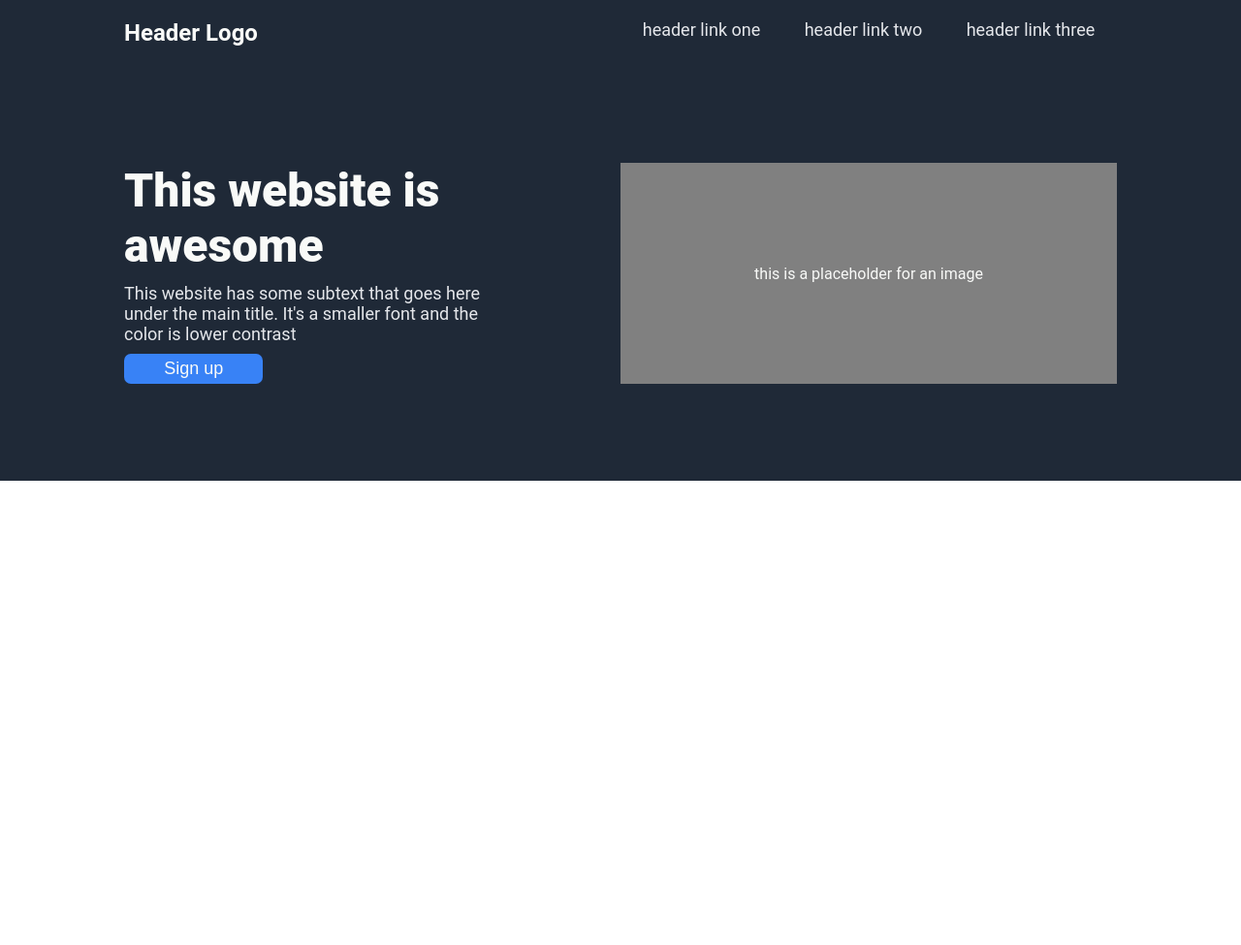
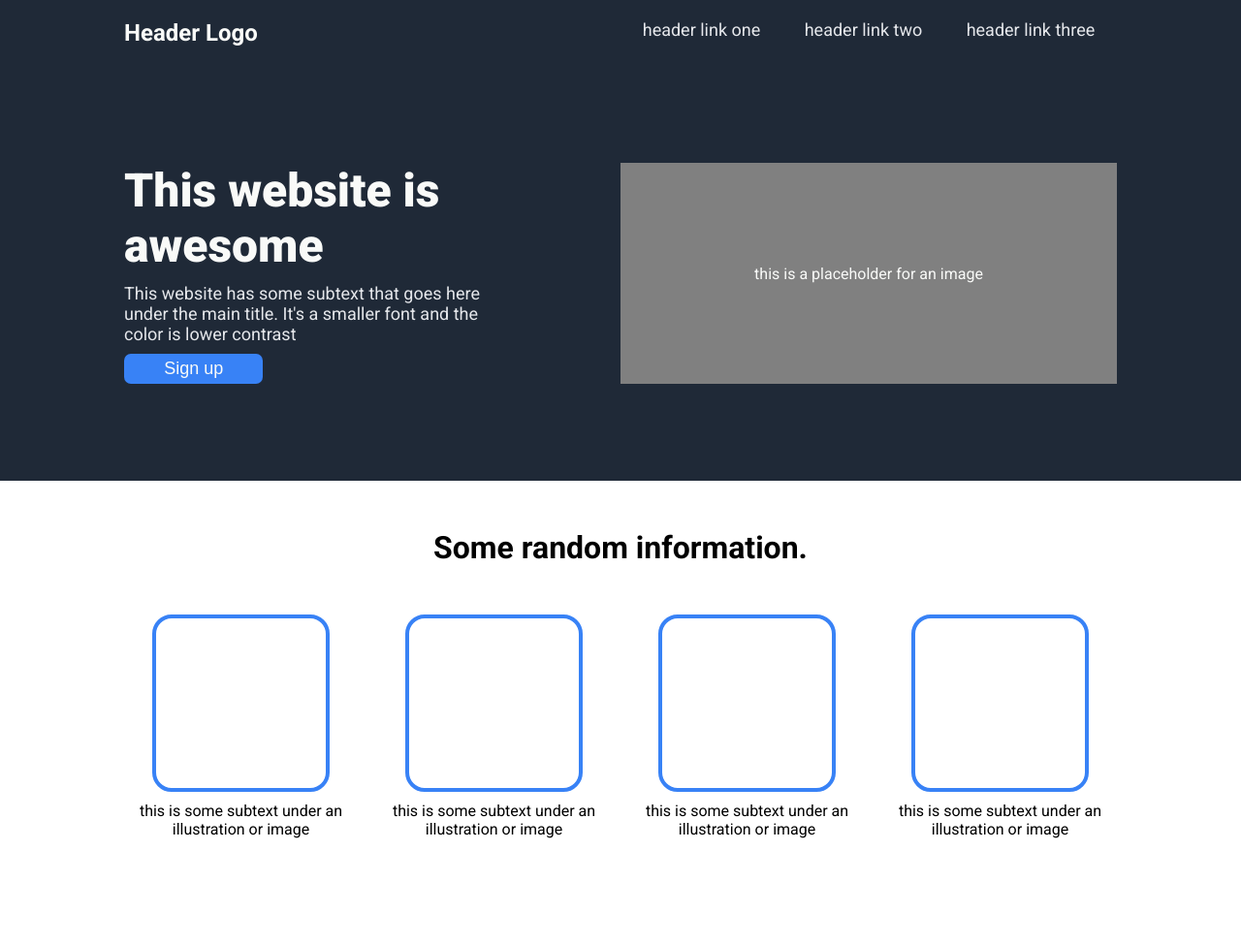
Before and after one commit to mylesazriel/top-landing-page, a plain HTML site: page index.html in a window 1280 px wide. Shown: the whole page at 97% size. Before the commit the page ends 800 px from the top, so only its background shows below. Drawn offline with Linux system fonts and the light colour scheme.

Commit message:
Section 2 finished!
Finished section 2's HTML and CSS, this is the section to showcase projects

```diff
--- a/css/style.css
+++ b/css/style.css
@@ -1,5 +1,8 @@
+@import url('https://fonts.googleapis.com/css2?family=Roboto:wght@300;400;500;700;900&display=swap');
+
 * {
-
+    margin: 0;
+    padding: 0;
 }
 
 body {
@@ -83,3 +86,33 @@ a {
     align-items: center;
     justify-content: center;
 }
+
+/* Section 2 */
+.section-2 {
+    display: flex;
+    flex-direction: column;
+    align-items: center;
+    margin-top: 50px;
+}
+
+.projects-container {
+    width: 80%;
+    display: flex;
+    justify-content: center;
+    align-items: center;
+    margin: 50px 0px 100px 0px;
+    gap: 20px;
+}
+
+.frame {
+    height: 175px;
+    width: 175px;
+    border: 4px solid #3882F6;
+    border-radius: 20px;
+    margin: auto;
+}
+
+.project-text {
+    text-align: center;
+    padding: 10px 0px;
+}
--- a/index.html
+++ b/index.html
@@ -10,6 +10,7 @@
 </head>
 
 <body>
+
     <!-- Section 1 -->
     <header>
         <!-- Nav bar -->
@@ -46,6 +47,36 @@
     </header>
 
     <!-- Section 2 -->
+    <div class="section-2">
+        <h1>Some random information.</h1>
+        <div class="projects-container">
+            <div class="project">
+                <div class="frame"></div>
+                <div class="project-text">
+                    this is some subtext under an illustration or image
+                </div>
+            </div>
+            <div class="project">
+                <div class="frame"></div>
+                <div class="project-text">
+                    this is some subtext under an illustration or image
+                </div>
+            </div>
+            <div class="project">
+                <div class="frame"></div>
+                <div class="project-text">
+                    this is some subtext under an illustration or image
+                </div>
+            </div>
+            <div class="project">
+                <div class="frame"></div>
+                <div class="project-text">
+                    this is some subtext under an illustration or image
+                </div>
+            </div>
+        </div>
+    </div>
+
 </body>
 
 </html>
```
